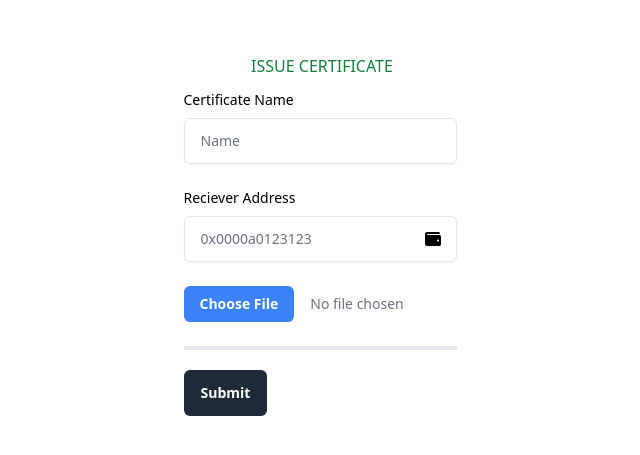
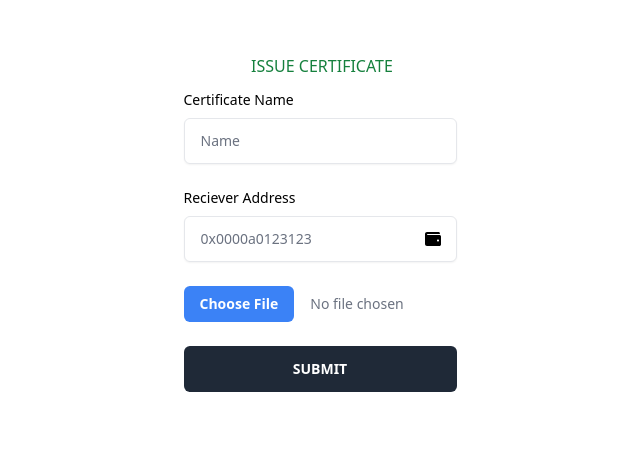
Before and after one commit to consign-project/consign-ui, a Next.js app: page /issue in a window 1280 px wide. Shown: the part 165-620 px from the top of the page, without its empty margins (320-960 px from the left). Built offline with nearby package versions, Linux system fonts and the light colour scheme.

Commit message:
ui: Increase the size of button

```diff
--- a/pages/issue/index.js
+++ b/pages/issue/index.js
@@ -26,11 +26,11 @@ export default function Home() {
                   hover:file:bg-blue-600
                 "/>
             </label>
-          </div>
-          <div className="py-0.5 bg-gray-200 my-5"></div>
-          <button type="submit" className="py-3 px-4 inline-flex gap-2 rounded-md border border-transparent font-semibold bg-gray-800 text-white hover:bg-gray-900 focus:outline-none focus:ring-2 focus:ring-gray-800 focus:ring-offset-2 transition-all text-sm dark:focus:ring-gray-900 dark:focus:ring-offset-gray-800">
-            Submit
-          </button>
+
+
+          <button type="button" class="py-3 px-4 inline-flex justify-center items-center gap-2 rounded-md border border-transparent font-semibold bg-gray-800 text-white hover:bg-gray-900 focus:outline-none focus:ring-2 focus:ring-gray-800 focus:ring-offset-2 transition-all text-sm dark:focus:ring-gray-900 dark:focus:ring-offset-gray-800">
+  SUBMIT</button>
+  </div>
         </form>
       </div>
     </section>
```
